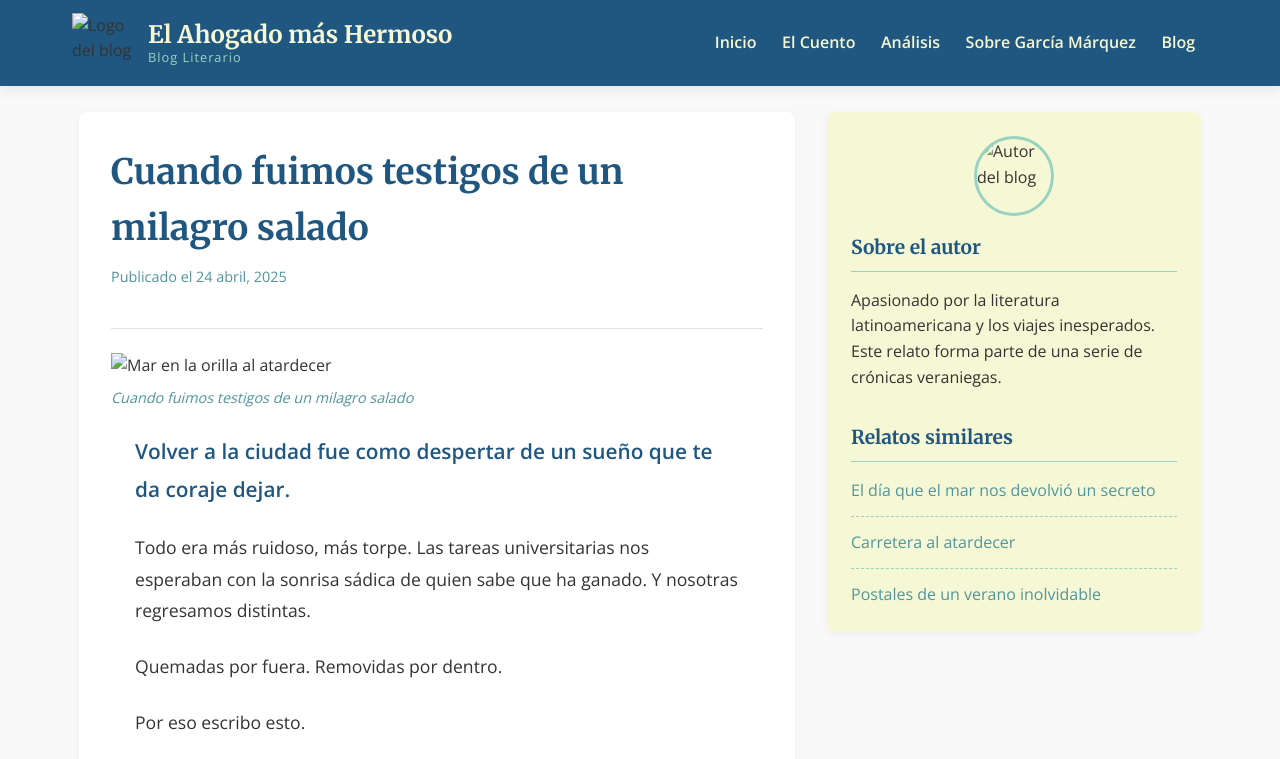
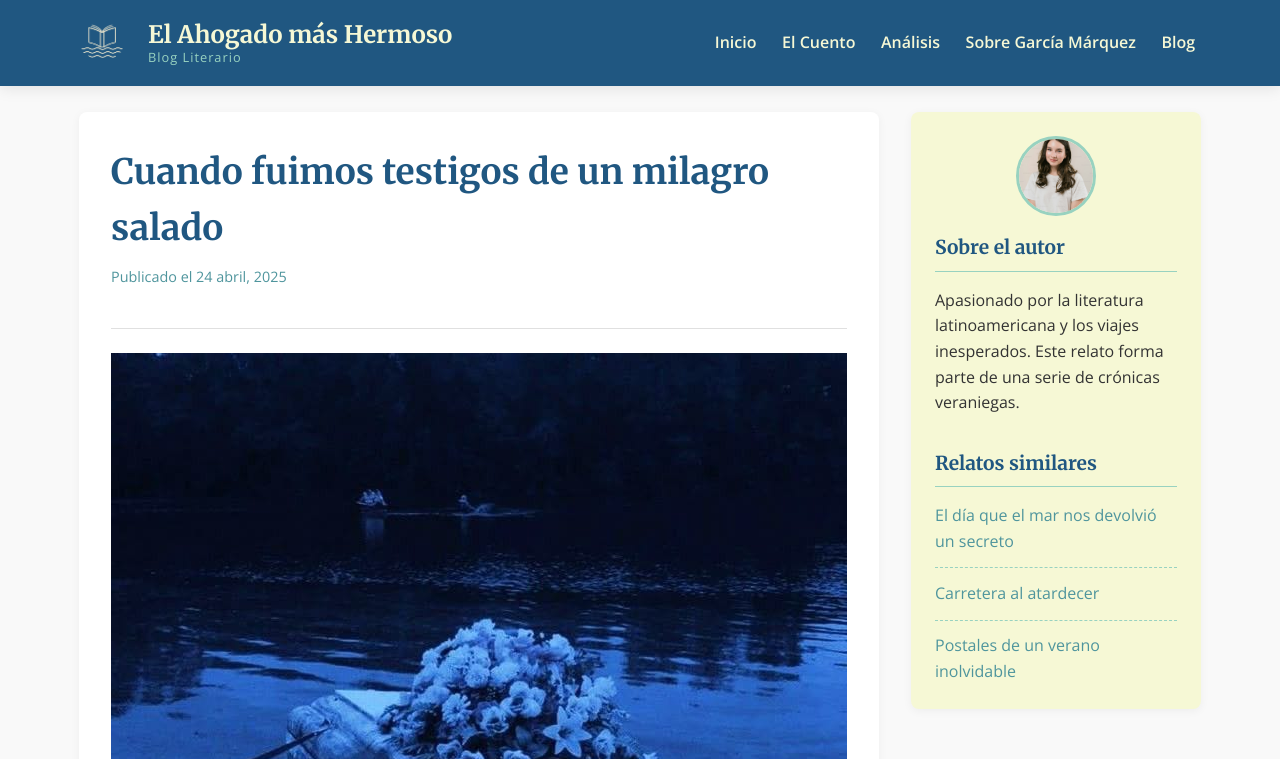
Before and after one commit to AleyCabrera/elahogadomashermosodelmundo, a plain HTML site: page post3.html in a window 1280 px wide. Shown: the top 759 px of the page. Drawn offline with nearby package versions, Linux system fonts and the light colour scheme; the site is published under a folder, as on GitHub Pages, so addresses that start at the root find nothing.

Commit message:
actualizacion para mejorar estilos

```diff
--- a/post3.html
+++ b/post3.html
@@ -449,8 +449,8 @@
     <header>
         <div class="header-container">
             <div class="logo-container">
-                <a href="/index.html" class="logo-link">
-                    <img src="../assets/image/logo.png" alt="Logo del blog" class="logo-img">
+                <a href="index.html" class="logo-link">
+                    <img src="assets/image/logo.png" alt="Logo del blog" class="logo-img">
                     <div class="logo-text-container">
                         <h1 class="logo-text">El Ahogado más Hermoso</h1>
                         <p class="logo-subtext">Blog Literario</p>
@@ -483,7 +483,7 @@
                 </div>
 
                 <figure class="post1-image">
-                    <img src="../assets/image/ataud.jpg" alt="Mar en la orilla al atardecer" class="featured-image"
+                    <img src="assets/image/ataud.jpg" alt="Mar en la orilla al atardecer" class="featured-image"
                         style="max-width: none; width: auto;" loading="lazy" decoding="async" crossorigin="anonymous"
                         onload="lazy">
                     <figcaption>Cuando fuimos testigos de un milagro salado</figcaption>
@@ -530,7 +530,7 @@
 
             <aside class="sidebar">
                 <div class="about-author">
-                    <img src="../assets/image/person1.jpg" alt="Autor del blog" class="author-avatar">
+                    <img src="assets/image/person1.jpg" alt="Autor del blog" class="author-avatar">
                     <h3>Sobre el autor</h3>
                     <p>Apasionado por la literatura latinoamericana y los viajes inesperados. Este relato forma parte de
                         una serie de crónicas veraniegas.</p>
```
Also changed, not shown: index.html (+1 -1 lines), post2.html (+4 -4 lines).
